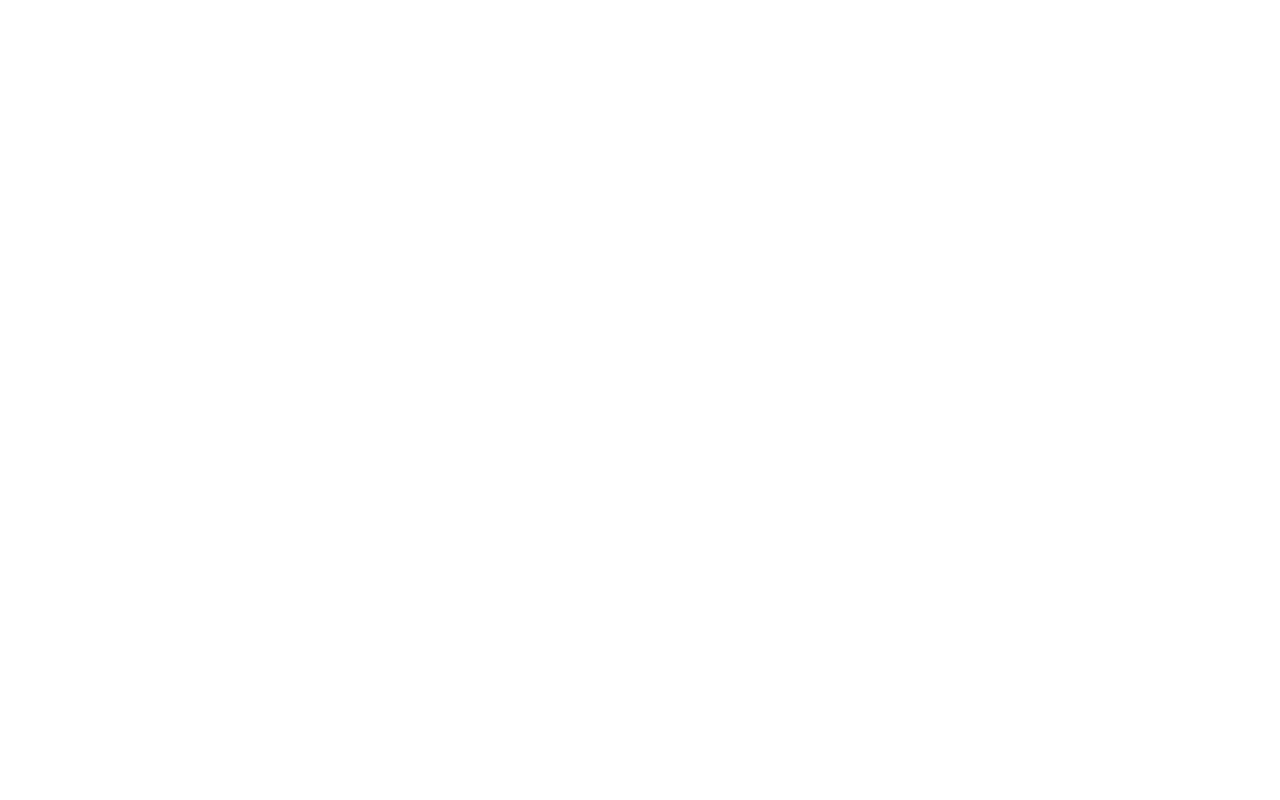
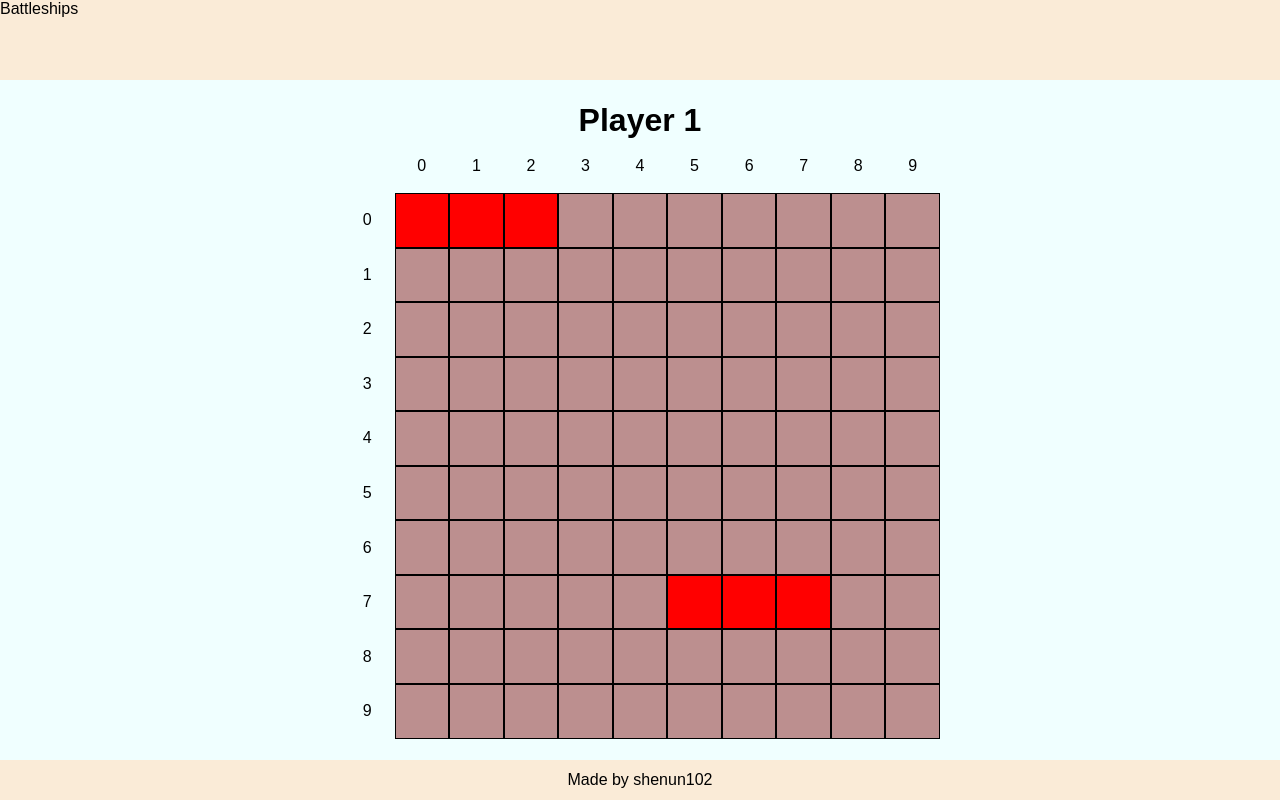
Before and after one commit to shenun102/battleship, a website built with webpack: page src/template.html in a window 1280 px wide. Built offline with nearby package versions, Linux system fonts and the light colour scheme.

Commit message:
Create module to render UI interface
- created a function that generates a 10x10 grid,
ships are currently manually placed and rendered
with a red color

```diff
--- a/src/index.js
+++ b/src/index.js
@@ -1 +1,66 @@
-console.log("Hello")
+import "./style.css";
+
+import { createPlayerGrid } from "./modules/dom";
+import { ComputerPlayer, Player } from "./modules/player";
+import { Gameboard } from "./modules/gameboard";
+import { Ship } from "./modules/ship";
+
+// Create players
+
+// Import your classes/factories into another file, and drive the game using event listeners to interact with your objects. Create a module that helps you manage actions that should happen in the DOM.
+
+// At this point it is appropriate to begin crafting your User Interface.
+
+// Set up a new game by creating Players.
+const playerOne = new Player();
+const playerTwo = new Player();
+const computer = new ComputerPlayer();
+
+// For now just populate each player’s Gameboard with predetermined coordinates. You are going to implement a system for allowing players to place their ships later.
+
+// Helper function to place ships
+function placeShips(player, shipLength, shipCoords) {
+  const ship = new Ship(shipLength);
+  player.gameboard.placeShip(ship, shipCoords);
+}
+
+placeShips(playerOne, 3, [
+  [0, 0],
+  [0, 1],
+  [0, 2],
+]);
+
+placeShips(playerOne, 3, [
+  [7, 5],
+  [7, 6],
+  [7, 7],
+]);
+
+placeShips(playerTwo, 3, [
+  [2, 0],
+  [2, 1],
+  [2, 2],
+]);
+
+console.log(playerOne, playerTwo);
+
+// We’ll leave the HTML implementation up to you for now, but you should display both the player’s boards and render them using information from the Gameboard class/factory.
+// You’ll need methods to render each player’s Gameboard, so put them in an appropriate module.
+
+createPlayerGrid(playerOne, 1);
+// createPlayerGrid(playerTwo, 2);
+
+// Your event listeners should step through the game turn by turn using only methods from other objects. If at any point you are tempted to write a new function, step back and figure out which class or module that function should belong to.
+
+
+// For attacks, let the user click on a coordinate in the enemy Gameboard. Send the user input to methods on your objects, and re-render the boards to display the new information.
+
+const gridContainer = document.querySelector(".grid-cells-container-js");
+gridContainer.addEventListener("click", function (e) {
+  console.log(e.target);
+});
+
+// Players should take turns playing the game by attacking the enemy Gameboard. If you feel the need to keep track of the current player’s turn, it’s appropriate to manage that in this module, instead of another mentioned object.
+// The game is played against the computer, so make the ‘computer’ players capable of making random plays. The computer does not have to be smart, but it should know whether or not a given move is legal (i.e. it shouldn’t shoot the same coordinate twice).
+// Create conditions so that the game ends once one player’s ships have all been sunk. This function is also appropriate for this module.
+// Finish it up by implementing a system that allows players to place their ships. For example, you can let them type coordinates for each ship or have a button to cycle through random placements.
--- /dev/null
+++ b/src/modules/dom.js
@@ -0,0 +1,87 @@
+export function createPlayerGrid(player, playerId) {
+  const mainContainer = document.querySelector("#main-container");
+  // Create grid
+  const gridContainer = createElement("div", [
+    "grid-container",
+    `player-${playerId}-grid-js`,
+  ]);
+
+  // Player heading
+  const playerHeading = createElement(
+    "div",
+    ["player-heading", "player-heading-js"],
+    `Player ${playerId}`
+  );
+  playerHeading.style.fontSize = "2rem";
+  playerHeading.style.fontWeight = "bold";
+
+  // Create grid cells for 10x10 grid
+  const gridCellsContainer = createElement("div", [
+    "grid-cells-container",
+    "grid-cells-container-js",
+  ]);
+
+  // Create grid labels row and column
+  const gridRowLabel = createElement("div", [
+    "grid-row-label",
+    "grid-row-label-js",
+  ]);
+
+  const gridColumnLabel = createElement("div", [
+    "grid-column-label",
+    "grid-column-label-js",
+  ]);
+
+  // Create labels content
+  const columnLabel = "ABCDEFGHIJK".split("");
+  const label = "0 1 2 3 4 5 6 7 8 9".split(" ");
+
+  for (let i = 0; i < 10; i++) {
+    gridRowLabel.appendChild(
+      createElement("div", ["grid-label-cell"], label[i])
+    );
+
+    gridColumnLabel.appendChild(
+      createElement("div", ["grid-label-cell"], label[i])
+    );
+  }
+
+  gridCellsContainer.append(gridRowLabel, gridColumnLabel);
+
+  // Create grid cells
+
+  for (let i = 0; i < 100; i++) {
+    const cellElement = createElement("div", [
+      "grid-cell",
+      "player-grid-cell-js",
+    ]);
+    const row = String(Math.floor(i / 10));
+    const col = String(i % 10);
+    cellElement.dataset.coordinates = `${row}${col}`;
+    gridCellsContainer.appendChild(cellElement);
+  }
+
+  // Render the ships
+  // For each ship
+  player.gameboard.ships.forEach((ship) => {
+    // For all the coordinates of each ship
+    ship.coordinates.forEach((coord) => {
+      const coordinate = coord.join("");
+      const shipCell = gridCellsContainer.querySelector(
+        `[data-coordinates="${coordinate}"]`
+      );
+      shipCell.style.backgroundColor = "red";
+    });
+  });
+
+  gridContainer.append(playerHeading, gridCellsContainer);
+  mainContainer.append(gridContainer);
+}
+
+// Helper function to create elements
+function createElement(tag = "div", classNames = [""], content = "") {
+  const newElement = document.createElement(tag);
+  classNames.forEach((className) => newElement.classList.add(className));
+  newElement.textContent = content;
+  return newElement;
+}
--- a/src/modules/gameboard.js
+++ b/src/modules/gameboard.js
@@ -37,4 +37,4 @@ export class Gameboard {
   }
 }
 
-module.exports = Gameboard;
+// module.exports = Gameboard;
--- a/src/modules/player.js
+++ b/src/modules/player.js
@@ -1,4 +1,4 @@
-import Gameboard from "./gameboard";
+import { Gameboard } from "./gameboard";
 
 export class Player {
   constructor(isComputer = false) {
@@ -53,4 +53,4 @@ export class ComputerPlayer extends Player {
   }
 }
 
-module.exports = { Player, ComputerPlayer };
+// module.exports = { Player, ComputerPlayer };
--- a/src/modules/ship.js
+++ b/src/modules/ship.js
@@ -16,4 +16,4 @@ export class Ship {
   }
 }
 
-module.exports = Ship;
+// module.exports = Ship;
--- /dev/null
+++ b/src/style.css
@@ -0,0 +1,74 @@
+body {
+  width: 100vw;
+  height: 100vh;
+  overflow: hidden;
+  margin: 0;
+  font-size: 16px;
+  font-family: Arial, Helvetica, sans-serif;
+}
+#header {
+  height: 10vh;
+  width: 100vw;
+  background-color: antiquewhite;
+}
+
+#main-container {
+  height: 85vh;
+  width: 100vw;
+  background-color: azure;
+  display: flex;
+  justify-content: center;
+  align-items: center;
+  gap: 2rem;
+}
+
+.grid-container {
+  height: 100%;
+  display: flex;
+  flex-direction: column;
+  justify-content: center;
+  align-items: center;
+}
+
+.grid-cells-container {
+  height: 600px;
+  width: 600px;
+  display: grid;
+  grid-template-columns: repeat(11, 1fr);
+  grid-template-rows: repeat(11, 1fr);
+  text-align: center;
+}
+
+.grid-row-label {
+  grid-column: 2 / 12;
+  display: grid;
+  grid-template-columns: repeat(10, 1fr);
+}
+
+.grid-column-label {
+  grid-row: 2 / 12;
+  display: grid;
+  grid-template-rows: repeat(10, 1fr);
+
+}
+
+.grid-label-cell {
+  display:flex;
+  justify-content: center;
+  align-items: center;
+}
+
+.grid-cell {
+  background-color: rosybrown;
+  border: 1px solid black;
+  box-sizing: border-box;
+}
+
+#footer {
+  height: 5vh;
+  width: 100vw;
+  background-color: antiquewhite;
+  display: flex;
+  justify-content: center;
+  align-items: center;
+}
--- a/src/template.html
+++ b/src/template.html
@@ -1,11 +1,13 @@
 <!DOCTYPE html>
 <html lang="en">
-<head>
-  <meta charset="UTF-8">
-  <meta name="viewport" content="width=device-width, initial-scale=1.0">
-  <title>Battleship</title>
-</head>
-<body>
-
-</body>
+  <head>
+    <meta charset="UTF-8" />
+    <meta name="viewport" content="width=device-width, initial-scale=1.0" />
+    <title>Battleship</title>
+  </head>
+  <body>
+    <header id="header">Battleships</header>
+    <main id="main-container"></main>
+    <footer id="footer">Made by shenun102</footer>
+  </body>
 </html>
```
